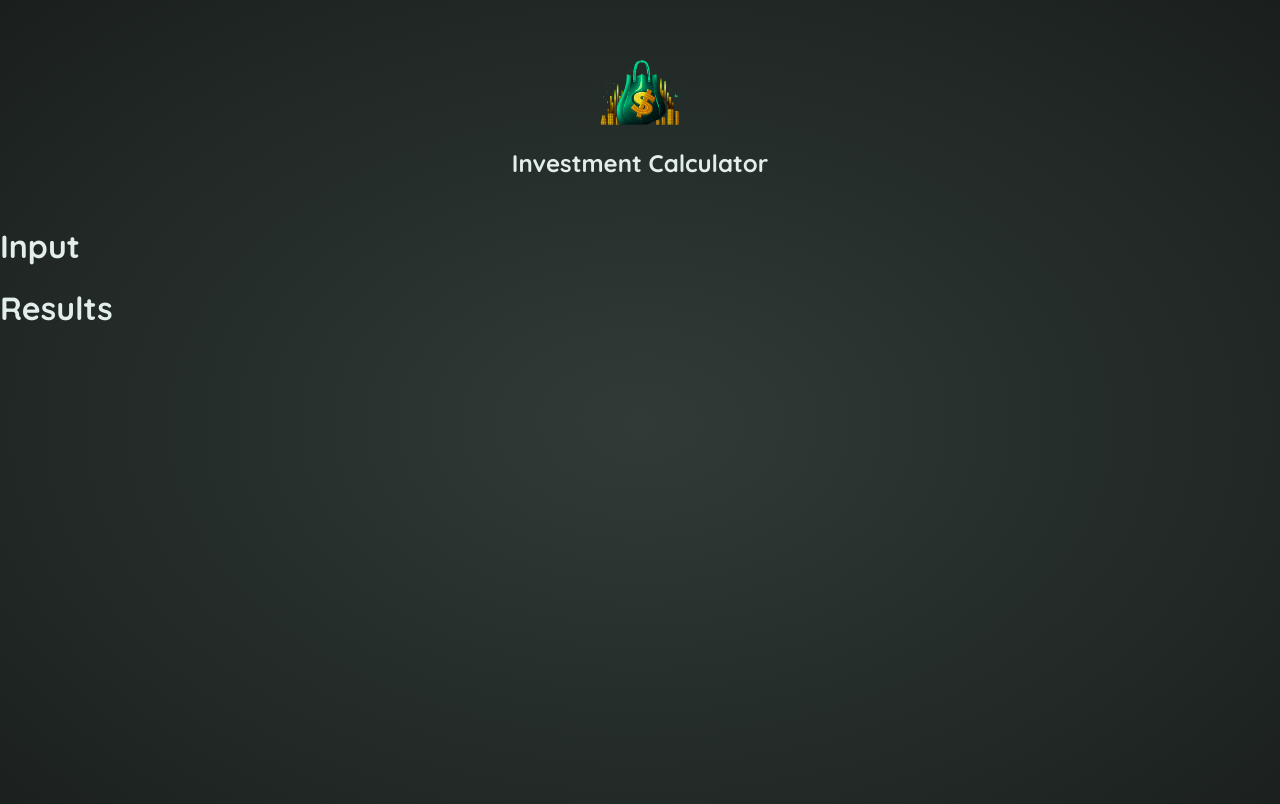
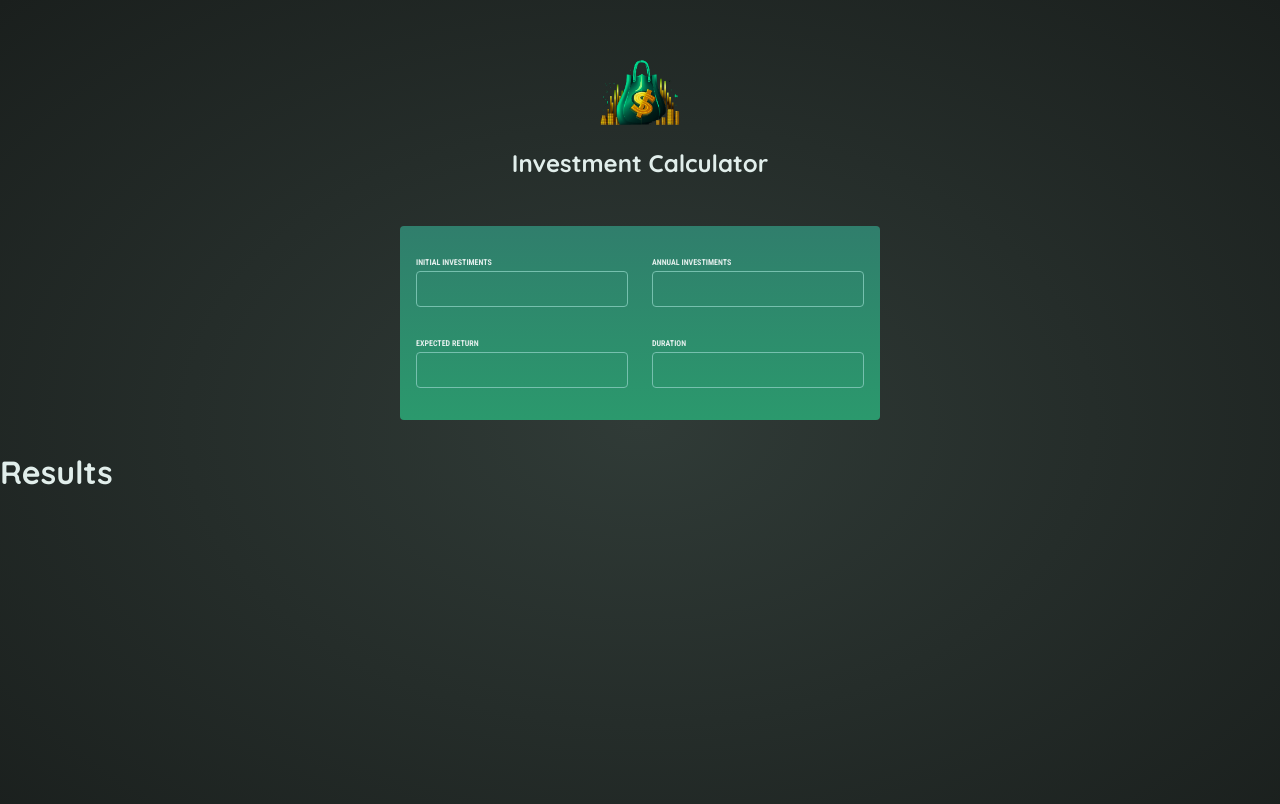
Before and after one commit to LucaCavatassi/revenue-project-training, a React (Vite) app: page / in a window 1280 px wide. Shown: the top 804 px of the page. Built offline with nearby package versions, Linux system fonts and the light colour scheme.

Commit message:
feat: input group layout

```diff
--- a/src/App.jsx
+++ b/src/App.jsx
@@ -1,5 +1,5 @@
 import Header from "./components/Header.jsx"
-import InputGroup from "./components/InputGroup.jsx"
+import InputGroup from "./components/InputSection.jsx"
 import Results from "./components/Results.jsx"
 
 function App() {
--- /dev/null
+++ b/src/components/InputBox.jsx
@@ -0,0 +1,26 @@
+export default function InputBox() {
+    return (
+        <div id="user-input">
+            <div className="input-group">
+                <p>
+                    <label htmlFor="Initial Investiment">Initial Investiments</label>
+                    <input type="number" id="Initial Investiment" />
+                </p>
+                <p>
+                    <label htmlFor="Annual Investiment">Annual Investiments</label>
+                    <input type="number" id="Annual Investiments" />
+                </p>
+            </div>
+            <div className="input-group">
+                <p>
+                    <label htmlFor="Expected Return">Expected Return</label>
+                    <input type="number" id="Expected Return" />
+                </p>
+                <p>
+                    <label htmlFor="Duration">Duration</label>
+                    <input type="number" id="Duration" />
+                </p>
+            </div>
+        </div>
+    )
+}
--- a/src/components/InputGroup.jsx
+++ b/src/components/InputSection.jsx
@@ -1,7 +1,9 @@
+import InputBox from "./InputBox.jsx"
+
 export default function InputGroup() {
     return (
         <>
-            <h1>Input</h1>
+            <InputBox/>
         </>
     )
 }
```
